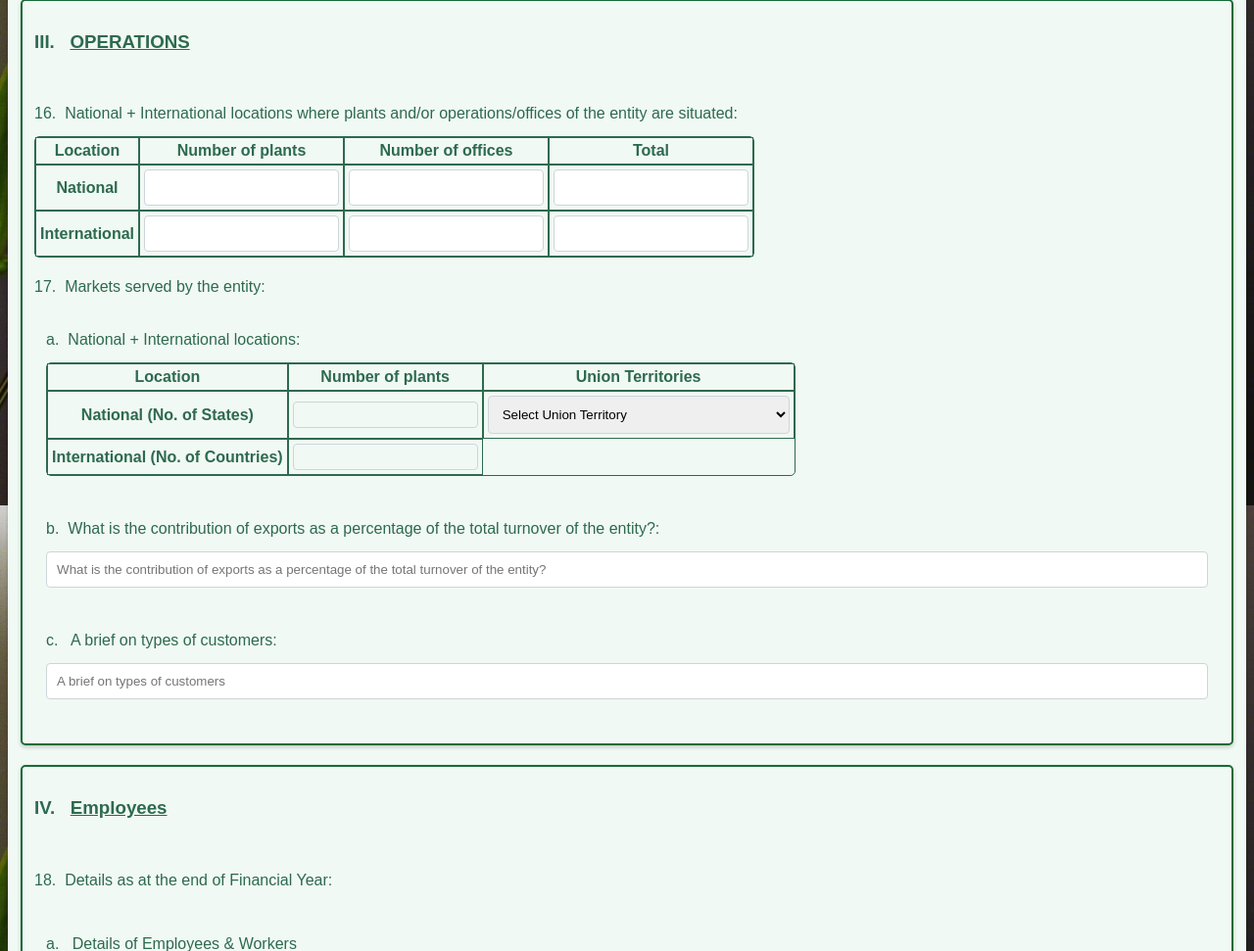
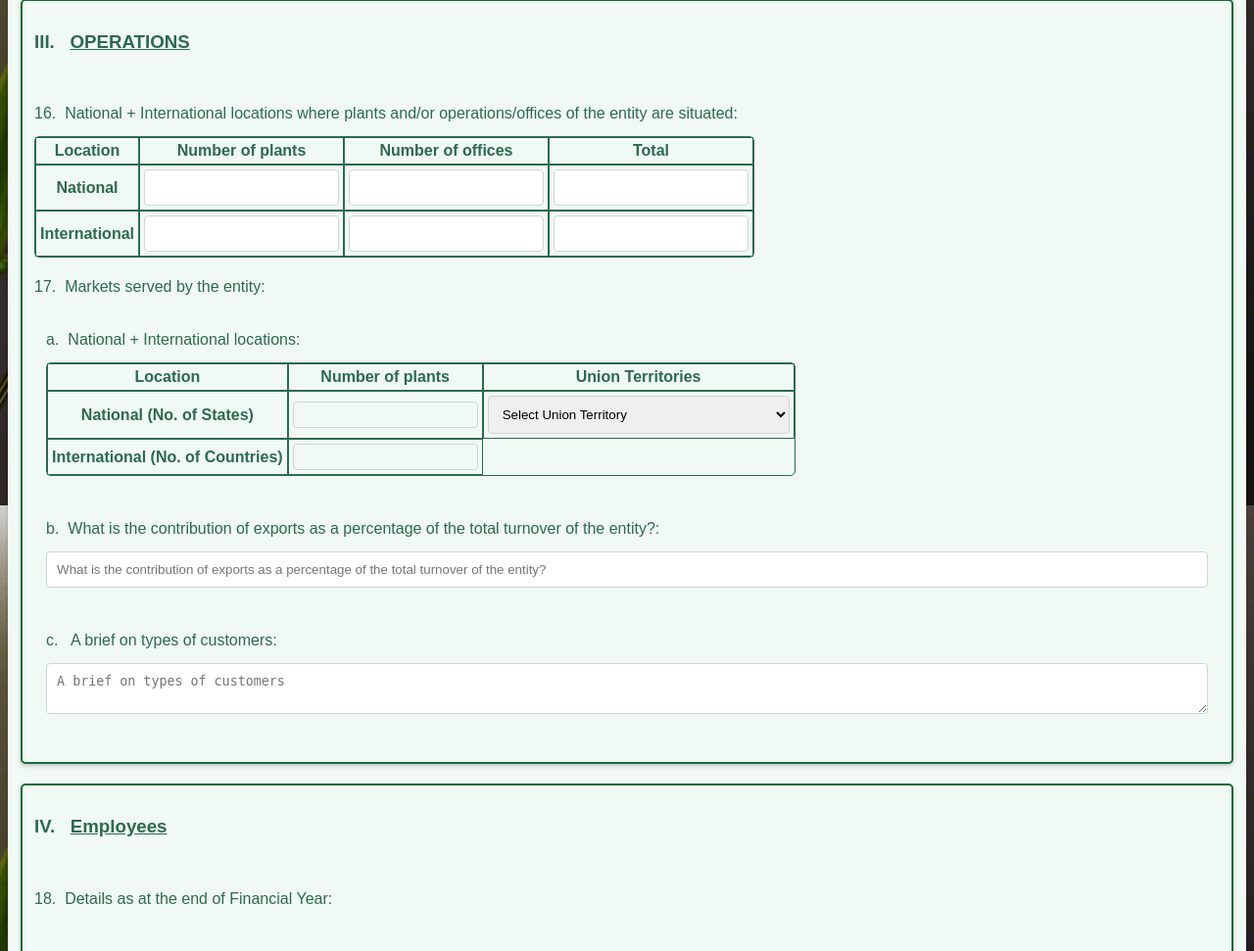
Before and after one commit to PriyaKumari03/iiic-, a PHP site: page /sec_A/sec_A.php in a window 1280 px wide. Shown: the part 2684-3655 px from the top of the page at 98% size. Run offline with PHP 8.4, Linux system fonts and the light colour scheme.

Commit message:
from input to textarea

```diff
--- a/sec_A/sec_A.php
+++ b/sec_A/sec_A.php
@@ -450,7 +450,7 @@
                       <div class="policy">
                         <label for="drm_types_customers" class="form-label">c. &nbsp; A brief on types of customers:</label>
                       </div>
-                      <input type="text" class="form-control" id="drm_types_customers" name="drm_types_customers" placeholder="A brief on types of customers">
+                      <textarea type="text" class="form-control" id="drm_types_customers" name="drm_types_customers" placeholder="A brief on types of customers"></textarea>
                     </div>
                     <!-- A brief on types of customers END -->
                   </div>
```
